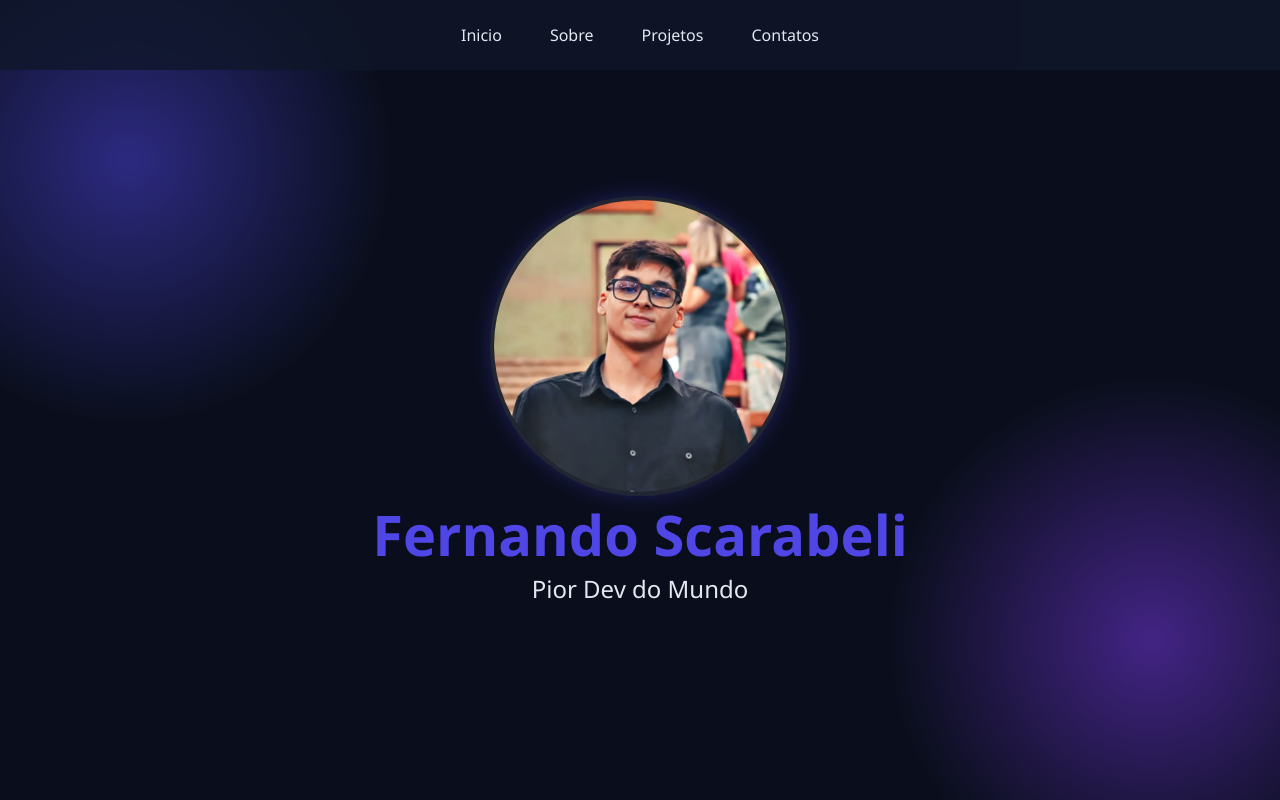
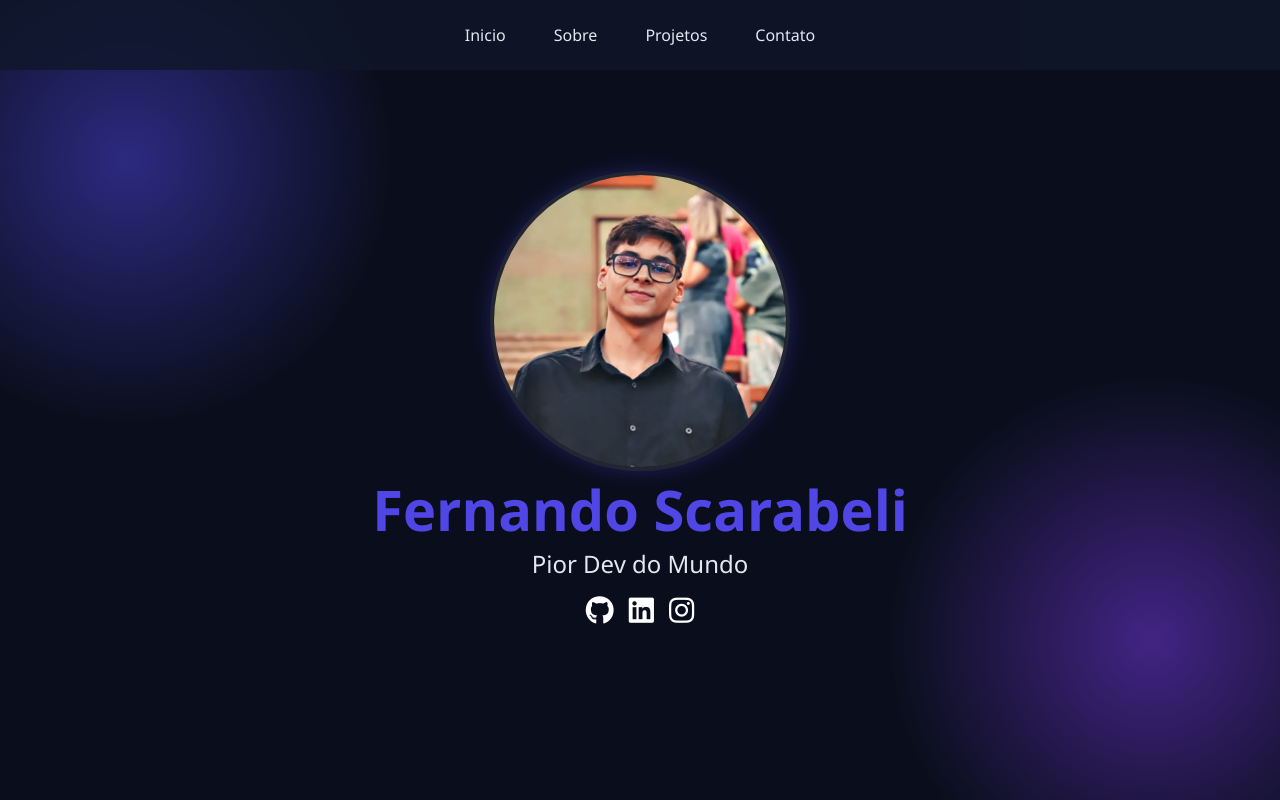
Before and after one commit to oF0kus/Portfolio, a plain HTML site: page index.html in a window 1280 px wide. Shown: the top 800 px of the page. Drawn offline with Linux system fonts and the light colour scheme.

Commit message:
Add social media icons

```diff
--- a/index.html
+++ b/index.html
@@ -5,6 +5,8 @@
     <meta charset="UTF-8">
     <meta name="viewport" content="width=device-width, initial-scale=1.0">
     <link rel="stylesheet" href="styles.css">
+    <link rel="stylesheet" href="https://cdnjs.cloudflare.com/ajax/libs/font-awesome/6.5.0/css/all.min.css">
+
     <title>Fernando_Scarabeli.dev</title>
 </head>
 
@@ -28,7 +30,7 @@
             </li>
 
             <li>
-                <a href="#contatos" class="menu-link">Contatos </a>
+                <a href="#contatos" class="menu-link">Contato </a>
             </li>
 
         </ul>
@@ -39,6 +41,18 @@
         <img src="./img/Fernando.jpg" alt="Foto de Fernando Scarabeli" class="foto-perfil">
         <h1>Fernando Scarabeli</h1>
         <p class="cabecalho-sub-titulo">Pior Dev do Mundo</p>
+        <div class="redes">
+            <a href="https://github.com/oF0kus" target="_blank" aria-label="GitHub">
+                <i class="fab fa-github"></i>
+            </a>
+            <a href="https://www.linkedin.com/in/fernando-scarabeli" target="_blank" aria-label="LinkedIn">
+                <i class="fab fa-linkedin"></i>
+            </a>
+            <a href="https://www.instagram.com/fernandoscaraabeli" target="_blank" aria-label="Instagram">
+                <i class="fab fa-instagram"></i>
+            </a>
+
+        </div>
 
 
     </main>
--- a/styles.css
+++ b/styles.css
@@ -261,6 +261,27 @@ h1 {
 
 }
 
+.redes {
+    display: flex;
+    gap: 15px;
+    justify-content: center;
+    margin-top: 10px;
+}
+
+.redes a {
+    color: #fff;
+    font-size: 1.8rem;
+    transition: transform 0.2s, color 0.2s;
+}
+
+.redes a:hover {
+    color:var(--primaria);
+    transform: scale(1.2);
+    transform: translateY(-5px) scale(1.2);
+    transition: all 0. ease;
+}
+
+
 @keyframes flutuar {
     0%, 100%{
         transform: translateY(0);
@@ -270,7 +291,7 @@ h1 {
     }
 }
 #mensagem {
-    resize: none;        /* impede o redimensionamento */
-    overflow: auto;      /* adiciona scroll se ultrapassar 4 linhas */
-    height: calc(1.5rem * 4 + 2rem); /* altura fixa para 4 linhas considerando padding */
+    resize: none;
+    overflow: auto;
+    height: calc(1.5rem * 4 + 2rem);
 }
```
